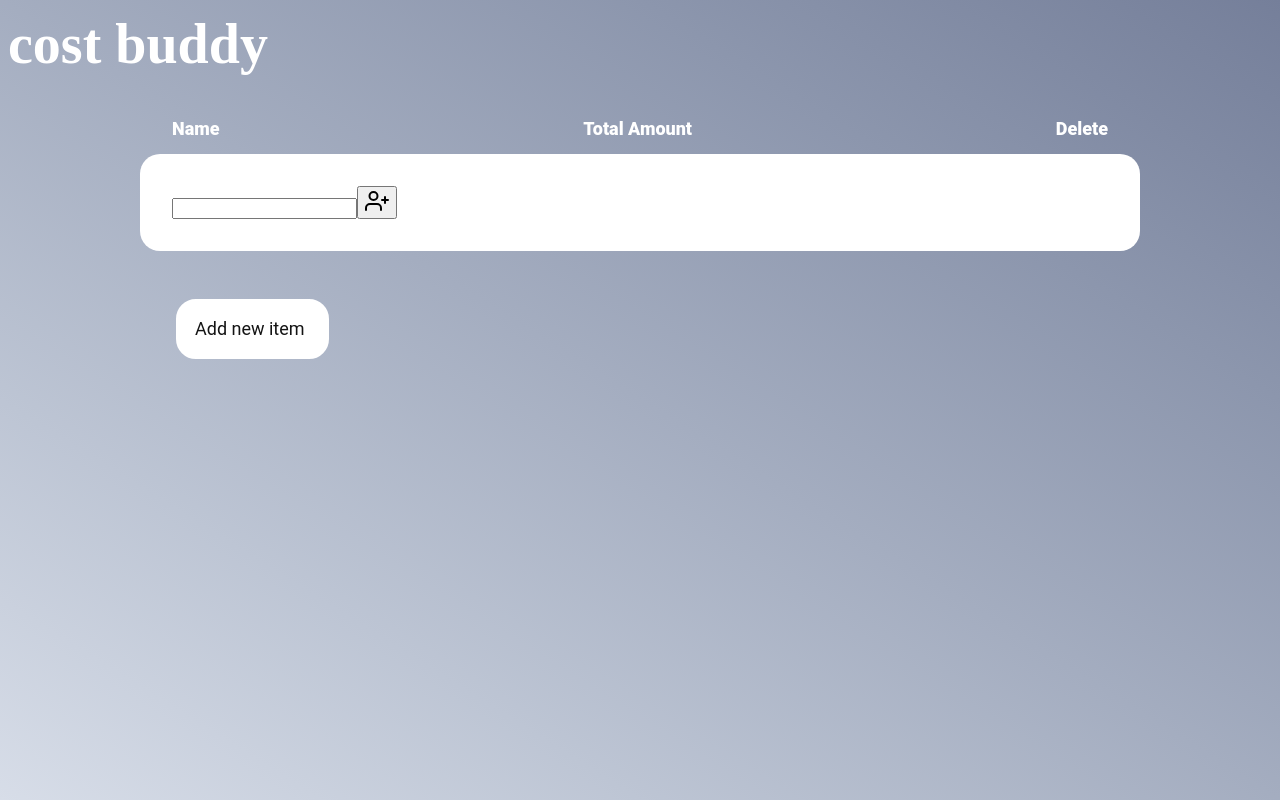
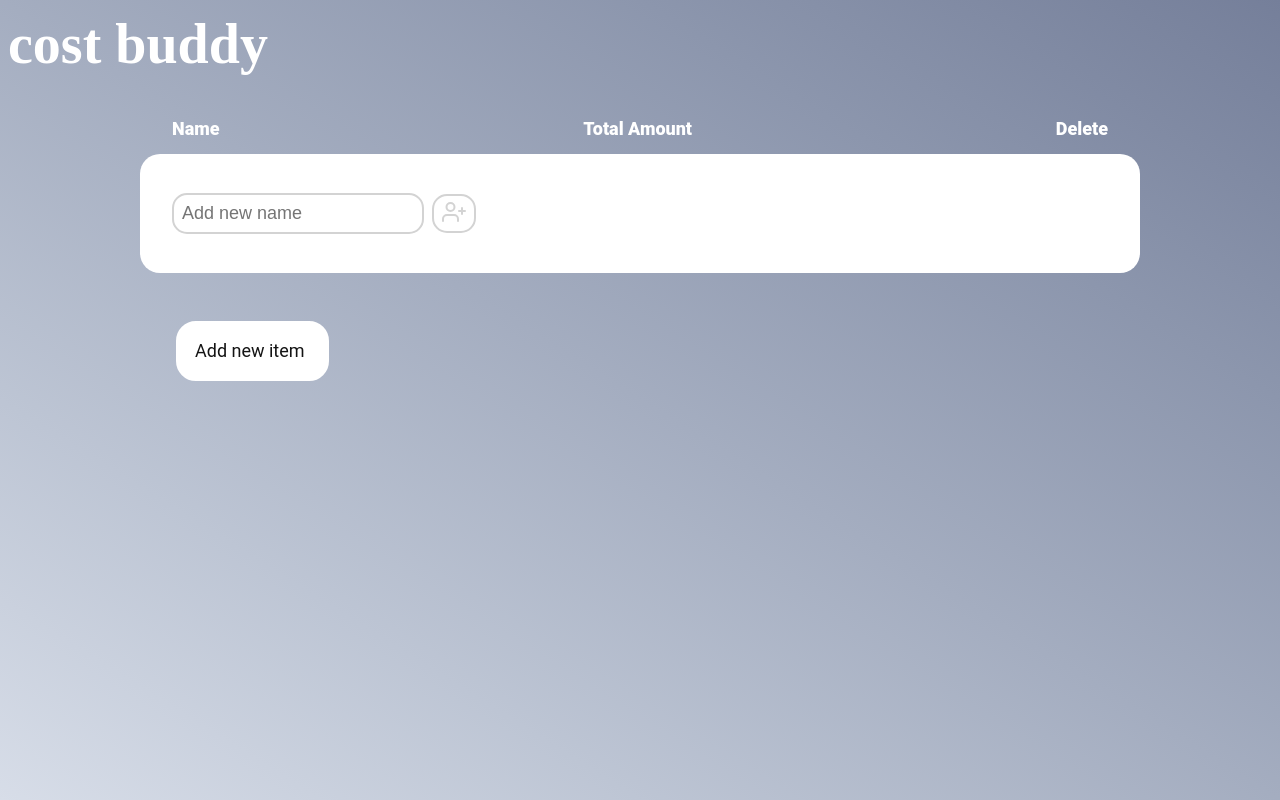
Before and after one commit to fyeung21/cost-buddy, a React (Create React App) app: page / in a window 1280 px wide. Built offline with nearby package versions, Linux system fonts and the light colour scheme.

Commit message:
style: Apply better styles to input

```diff
--- a/src/components/TotalCard/NameForm.js
+++ b/src/components/TotalCard/NameForm.js
@@ -1,4 +1,5 @@
 import React from "react";
+import { NameInput, AddNameBtn, Form } from "./totalCardStyles";
 import AddUser from "../Icons/AddUser";
 
 const NameForm = ({setNames, names, inputText, setInputText, splitAmounts, setSplitAmounts}) => {
@@ -23,17 +24,20 @@ const NameForm = ({setNames, names, inputText, setInputText, splitAmounts, setSp
 
     return (
         <form>
-            <input
+            <Form>
+            <NameInput
                 value={inputText}
                 onChange={inputTextHandler}
                 type="text"
+                placeholder="Add new name"
             />
-            <button
+            <AddNameBtn
                 onClick={addNameHandler}
                 type="submit"
             >
-                <AddUser/>
-            </button>
+                    <AddUser/>
+            </AddNameBtn>
+        </Form>
         </form>
     )
 }
--- a/src/components/TotalCard/totalCardStyles.js
+++ b/src/components/TotalCard/totalCardStyles.js
@@ -1,34 +1,28 @@
 import styled from "styled-components";
 import { theme } from "../../globalStyles";
 
+////  Total Card
+
+export const TotalCardCont = styled.div`
+    margin: 0 auto;
+`
 export const DisplayCard = styled.div`
     background-color: #fff;
     border-radius: 20px;
     padding: 2rem;
-    // width: 750px;
     margin: 0 auto;
 `
 export const Container = styled.div`
-    // width: 600px;
     margin: 0 auto;
 `
-export const NameCardCont = styled.div`
-    display: flex;
-    flex-direction: row;
-    justify-content: space-between;
-    align-items: center;
-    // width: 650px;
-`
-export const Flex = styled.div`
-    display: flex;
-    flex-direction: row;
-`
+
+////  Total Card Labels
+
 export const TotalLabelCont = styled.div`
     display: flex;
     flex-direction: row;
     justify-content: space-between;
     padding: 2rem 2rem 1rem;
-
 `
 export const TotalLabelTxt = styled.p`
     color: ${theme.headingFontColor};
@@ -37,7 +31,57 @@ export const TotalLabelTxt = styled.p`
     font-weight: 800;
     text-transform: capitalize;
 `
-export const TotalCardCont = styled.div`
-    // width: 600px;
-    margin: 0 auto;
+////  Name Form
+
+export const NameInput = styled.input`
+    box-shadow: none;
+    border-radius: 15px;
+    padding: 0.5rem;
+    font-size: ${theme.bodyFontSize};
+    background-color: transparent;
+    cursor: pointer;
+    outline: none;
+    box-shadow: none;
+    border: 2px solid lightgrey;
+
+    :hover {
+        border: 2px solid ${theme.hoverColor};
+    }
+    :focus {
+        border: 2px solid ${theme.hoverColor};
+    }
 `
+export const AddNameBtn = styled.button`
+    background-color: transparent;
+    cursor: pointer;
+    outline: none;
+    box-shadow: none;
+    border: 2px solid lightgrey;
+    border-radius: 15px;
+    margin: 0.5rem;
+    padding: 0.25rem 0.5rem;
+    color: lightgrey;
+
+    :hover {
+        border: 2px solid ${theme.hoverColor};
+        color: ${theme.hoverColor};
+    }
+`
+export const Form = styled.div`
+    display: flex;
+    flex-direction: row;
+    align-items: center;
+`
+
+////  Name Card
+
+export const NameCardCont = styled.div`
+    display: flex;
+    flex-direction: row;
+    justify-content: space-between;
+    align-items: center;
+`
+export const Flex = styled.div`
+    display: flex;
+    flex-direction: row;
+`
--- a/src/globalStyles.js
+++ b/src/globalStyles.js
@@ -7,6 +7,7 @@ export const theme = {
     headingFontColor: "#FFF",
     primaryColor: "#FFF",
     buttonColor: "#50BDB4",
+    hoverColor: "#677BA0",
     h1FontSize: "3.5rem",
     h2FontSize: "2rem",
     bodyFontSize: "18px",
```
